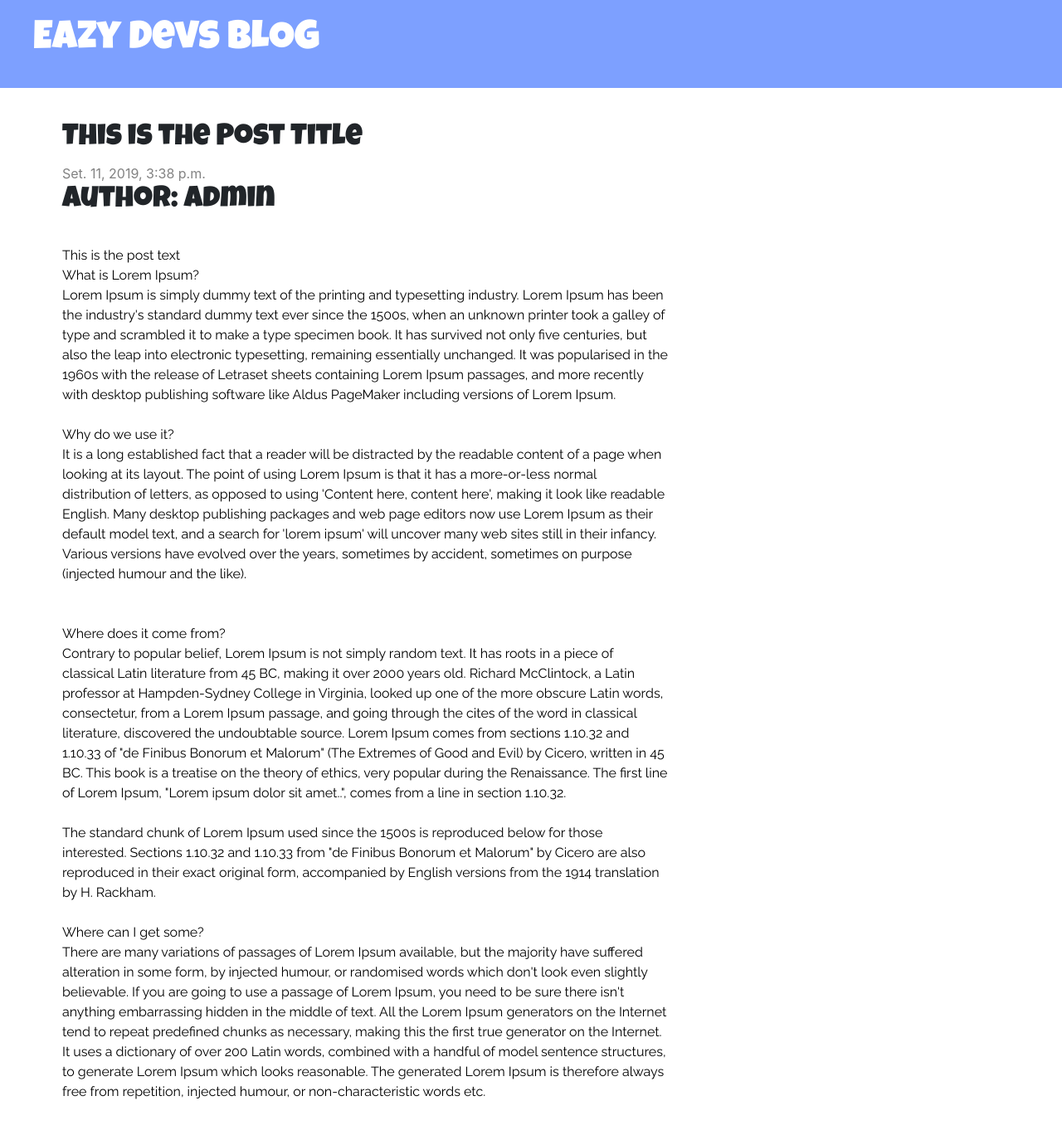
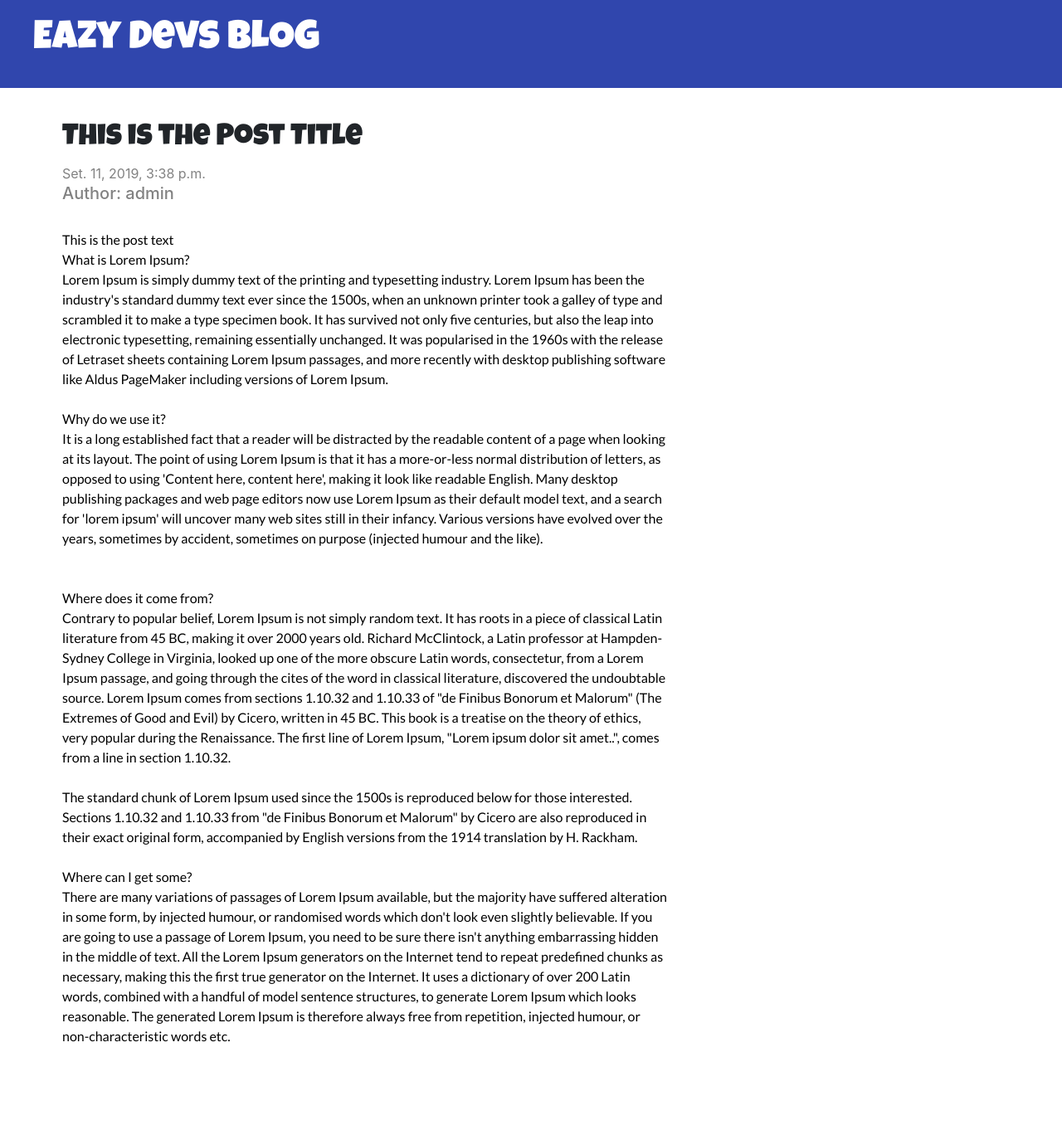
Before and after one commit to JoaoLuisProjetos/BlogApp, a Django app: page /post/1 in a window 1280 px wide. Shown: the whole page at 83% size. After the commit the page ends 1256 px from the top, so only its background shows below. Run offline with Django 3.2, Linux system fonts and the light colour scheme; data comes from the database, SQL or seed files in the repository; some libraries are stand-ins or nearby versions.

Commit message:
Atualização de fontes

```diff
--- a/blog/static/blog.css
+++ b/blog/static/blog.css
@@ -1,5 +1,5 @@
 .page-header{
-  background-color: #7da0ff;
+  background-color: #3046ad;
   margin-top: 0;
   padding: 20px 20px 20px 40px
 }
@@ -13,13 +13,19 @@
 .content{
   margin-left: 60px;
 }
-h1, h2, h3, h4{
+h1, h2 {
   font-size: 36px;
   text-decoration: none;
-  font-family: 'Luckiest Guy', cursive;
+  font-family: 'Luckiest Guy', cursive !important;
 }
 
-.date {
+h3, h4 {
+  font-size: 36px;
+  text-decoration: none;
+  font-family: 'Fjalla One', sans-serif !important;
+}
+
+.date, .author {
   color: #828282
 }
 
@@ -33,6 +39,6 @@ h1, h2, h3, h4{
 }
 
 .text-desc p {
-  font-family: 'Raleway', sans-serif;
+  font-family: 'Lato', sans-serif;
   color: #000000;
 }
--- a/blog/templates/blog/base.html
+++ b/blog/templates/blog/base.html
@@ -5,7 +5,7 @@
 <head>
 	<meta charset="UTF-8">
 	<title>My Blog</title>
-	<link href="https://fonts.googleapis.com/css?family=Luckiest+Guy|Raleway&display=swap" rel="stylesheet">
+	<link href="https://fonts.googleapis.com/css?family=Fjalla+One|Lato|Luckiest+Guy&display=swap" rel="stylesheet">
 	<link rel="stylesheet" href="https://stackpath.bootstrapcdn.com/bootstrap/4.3.1/css/bootstrap.min.css" >
 	<link rel="stylesheet" href="{% static '/blog.css'%}">
 </head>
--- a/blog/templates/blog/post_detail.html
+++ b/blog/templates/blog/post_detail.html
@@ -10,8 +10,9 @@
 				{{ post.published_date }}
 			</div>
 		{% endif %}
-
-		<h4>Author: {{ post.author}}</h4></br>
+		<div class="author">
+		<h5>Author: {{ post.author}}</h5>
+		</div></br>
 		<div class="text-desc">
 			<p>{{ post.text | linebreaksbr}}</p>
 		</div>
```
